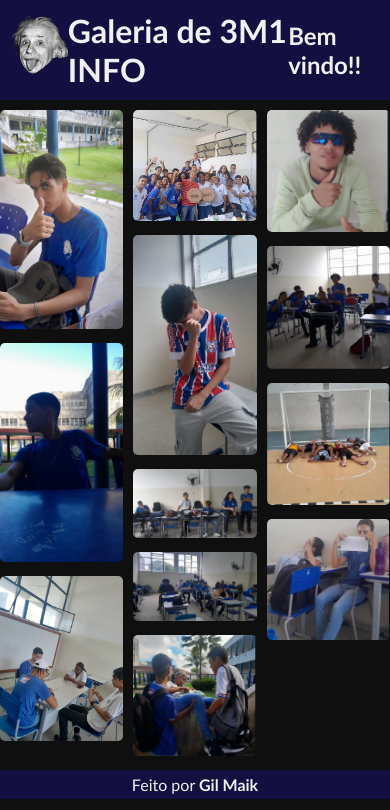
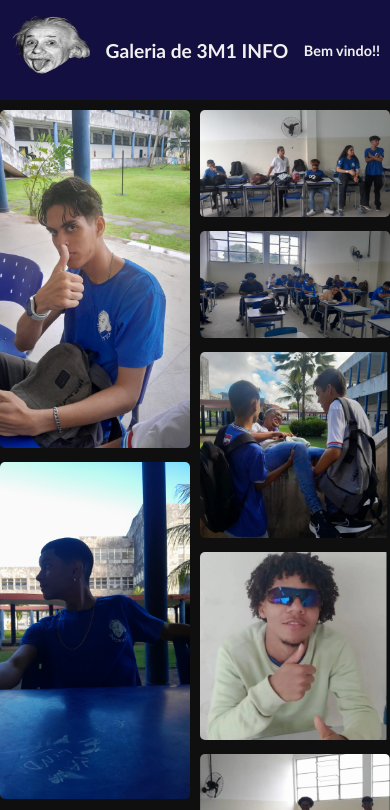
Before and after one commit to JuniorReisx/Galeria3m1, a website: page public/galeria.html in a window 390 px wide. Shown: the top 810 px of the page. Drawn offline with Linux system fonts and the light colour scheme.

Commit message:
media query

```diff
--- a/public/css/style.css
+++ b/public/css/style.css
@@ -124,3 +124,14 @@ footer{
     font-family: 'Gill Sans', 'Gill Sans MT', Calibri, 'Trebuchet MS', sans-serif;
     color: #f1f1f1;
 }
+
+@media screen and (max-width: 500px) {
+
+    header{
+        font-size: 60%;
+    }
+
+    .container-gallery {
+        column-count: 2;
+    }
+}
```
